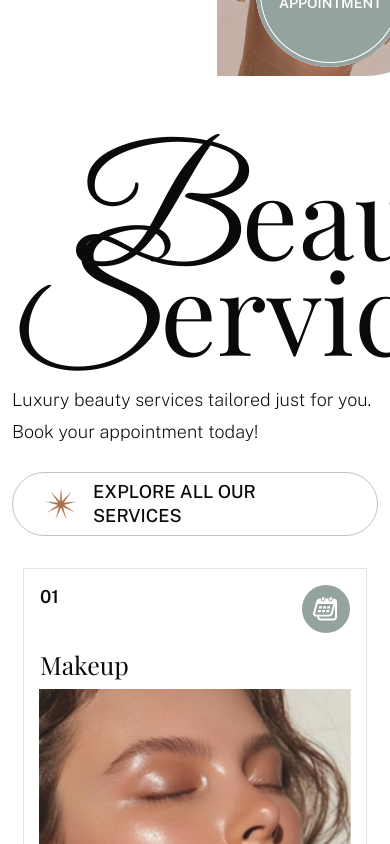
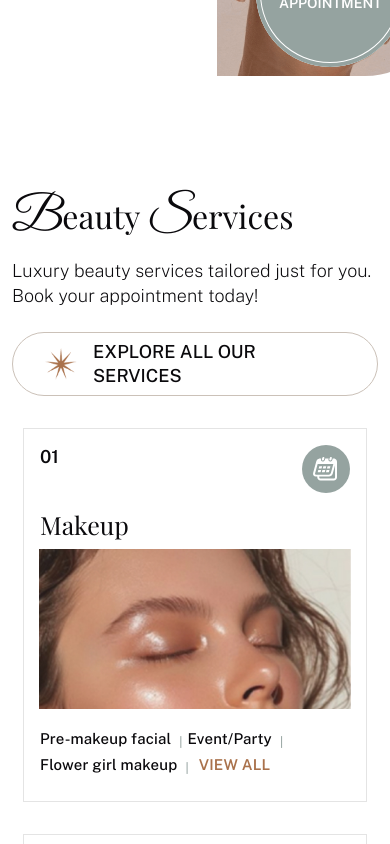
Before and after one commit to Varikash/luna-beauty, a Next.js app: page / in a window 390 px wide. Shown: the part 1320-2164 px from the top of the page. Built offline with nearby package versions, Linux system fonts and the light colour scheme; a web font is replaced by a local one.

Commit message:
Refactor CSS for beauty services components to enhance mobile responsiveness. Adjusted padding in beautyServicesSectionPageTwo and clientsRecommendedContent, and added new media queries for beautyServicesHead to improve layout and spacing on smaller screens.

```diff
--- a/app/components/beauty-services-header/beautyServicesHeader.module.css
+++ b/app/components/beauty-services-header/beautyServicesHeader.module.css
@@ -55,6 +55,49 @@
   font-style: normal;
   font-weight: 400;
   line-height: 96px;
+}
+
+@media (max-width: 980px) {
+  .beautyServicesHead {
+    padding: 24px 0 0;
+    flex-direction: column;
+    align-items: flex-start;
+    gap: 24px;
+  }
+
+  .beautyServicesHeadText,
+  .beautyServicesHeadTextPageThree {
+    width: 100%;
+    margin-top: 0;
+    align-items: flex-start;
+    justify-content: flex-start;
+    gap: 24px;
+  }
+
+  .title {
+    font-size: 32px;
+    line-height: 31px;
+    max-width: none;
+    text-align: left;
+    text-align-last: auto;
+  }
+
+  .title span {
+    font-size: 48px;
+    line-height: 31px;
+  }
+
+  .beautyServicesHeadSubtitle {
+    font-size: 18px;
+    line-height: 25px;
+    max-width: none;
+    text-align: left;
+  }
+
+  :global(.beauty-button).beautyServicesButtonStyle {
+    width: 100%;
+    justify-content: center;
+  }
 }
 
 
--- a/app/components/beauty-services/beautyServices.module.css
+++ b/app/components/beauty-services/beautyServices.module.css
@@ -518,7 +518,7 @@
 
   /* вторая страница */
   .beautyServicesSectionPageTwo {
-    padding: 16px 16px 0px 16px;
+    padding: 0 16px 0px 16px;
     gap: 24px;
   }
 
--- a/app/components/our-clients-recommended/ourClientsRecommended.module.css
+++ b/app/components/our-clients-recommended/ourClientsRecommended.module.css
@@ -397,7 +397,7 @@
   }
 
   .clientsRecommendedContent {
-    padding: 0px 30px 50px 30px;
+    padding: 0;
     gap: 30px;
   }
 
@@ -489,7 +489,7 @@
 /* Mobile - малый (до 480px) */
 @media (max-width: 480px) {
   .clientsRecommendedContent {
-    padding: 0px 20px 40px 20px;
+    padding: 0;
     gap: 24px;
   }
 
@@ -555,7 +555,7 @@
 /* Mobile - экстра малый (до 375px) */
 @media (max-width: 375px) {
   .clientsRecommendedContent {
-    padding: 0px 16px 30px 16px;
+    padding: 0;
     gap: 20px;
   }
 
```
